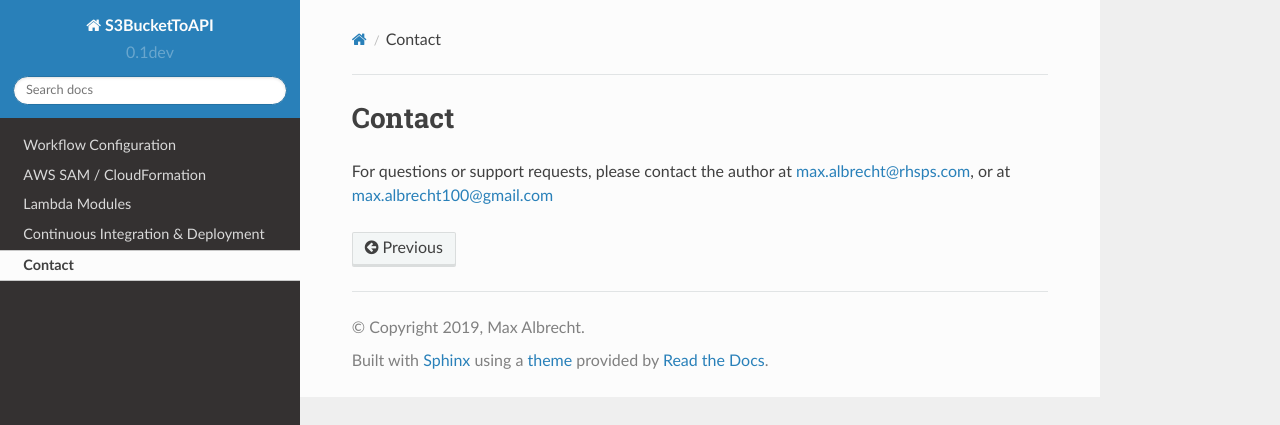
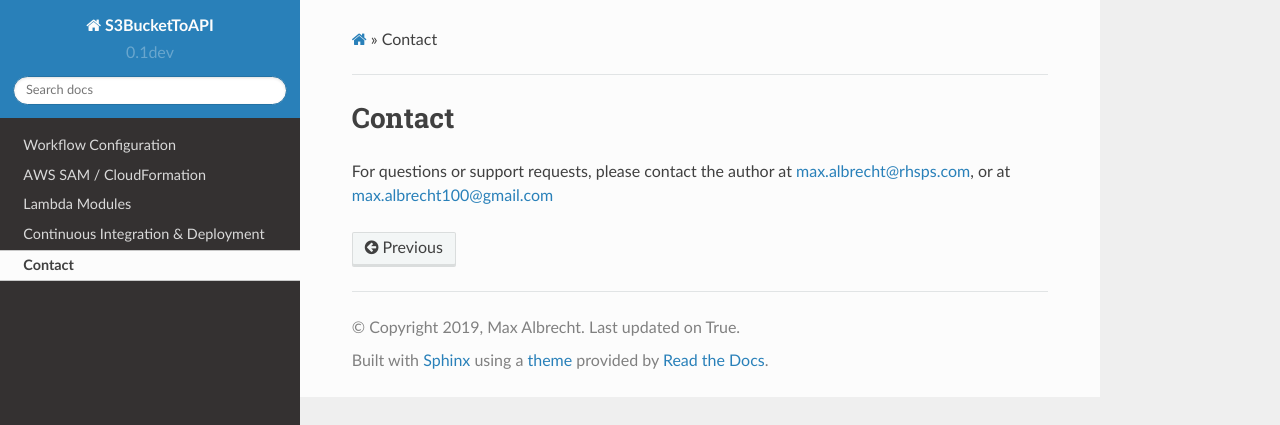
Before and after one commit to maxalbrecht/aws-sam-s3-bucket-trigger-api, a Sphinx documentation site: the page built from docs/source/contact.rst, in a window 1280 px wide. Shown: the top 425 px of the page. Built offline with Sphinx 7.4.7 and the Read the Docs theme 2.0.0, drawn with Linux system fonts in a browser that asks for light colours; the version number is read from the project's files by our own code.

Commit message:
edit docs options

```diff
--- /dev/null
+++ b/docs/source/_templates/breadcrumbs.html
@@ -0,0 +1,82 @@
+{# Support for Sphinx 1.3+ page_source_suffix, but don't break old builds. #}
+
+{% if page_source_suffix %}
+{% set suffix = page_source_suffix %}
+{% else %}
+{% set suffix = source_suffix %}
+{% endif %}
+
+{% if meta is defined and meta is not none %}
+{% set check_meta = True %}
+{% else %}
+{% set check_meta = False %}
+{% endif %}
+
+{% if check_meta and 'github_url' in meta %}
+{% set display_github = True %}
+{% endif %}
+
+{% if check_meta and 'bitbucket_url' in meta %}
+{% set display_bitbucket = True %}
+{% endif %}
+
+{% if check_meta and 'gitlab_url' in meta %}
+{% set display_gitlab = True %}
+{% endif %}
+
+<div role="navigation" aria-label="breadcrumbs navigation">
+
+  <ul class="wy-breadcrumbs">
+    {% block breadcrumbs %}
+      <li><a href="{{ pathto(master_doc) }}" class="icon icon-home"></a> &raquo;</li>
+        {% for doc in parents %}
+          <li><a href="{{ doc.link|e }}">{{ doc.title }}</a> &raquo;</li>
+        {% endfor %}
+      <li>{{ title }}</li>
+    {% endblock %}
+    {% block breadcrumbs_aside %}
+      <li class="wy-breadcrumbs-aside">
+        {% if hasdoc(pagename) %}
+            {% if display_github %}
+            {% if check_meta and 'github_url' in meta %}
+              <!-- User defined GitHub URL -->
+              <a href="{{ meta['github_url'] }}" class="fa fa-github"> {{ _('Edit on GitHub') }}</a>
+            {% else %}
+              <a href="https://{{ github_host|default("github.com") }}/{{ github_user }}/{{ github_repo }}/{{ theme_vcs_pageview_mode|default("blob") }}/{{ github_version }}{{ conf_py_path }}{{ pagename }}{{ suffix }}" class="fa fa-github"> {{ _('Edit on GitHub') }}</a>
+            {% endif %}
+          {% elif display_bitbucket %}
+            {% if check_meta and 'bitbucket_url' in meta %}
+              <!-- User defined Bitbucket URL -->
+              <a href="{{ meta['bitbucket_url'] }}" class="fa fa-bitbucket"> {{ _('Edit on Bitbucket') }}</a>
+            {% else %}
+              <a href="https://bitbucket.org/{{ bitbucket_user }}/{{ bitbucket_repo }}/src/{{ bitbucket_version}}{{ conf_py_path }}{{ pagename }}{{ suffix }}?mode={{ theme_vcs_pageview_mode|default("view") }}" class="fa fa-bitbucket"> {{ _('Edit on Bitbucket') }}</a>
+            {% endif %}
+          {% elif display_gitlab %}
+            {% if check_meta and 'gitlab_url' in meta %}
+              <!-- User defined GitLab URL -->
+              <a href="{{ meta['gitlab_url'] }}" class="fa fa-gitlab"> {{ _('Edit on GitLab') }}</a>
+            {% else %}
+              <a href="https://{{ gitlab_host|default("gitlab.com") }}/{{ gitlab_user }}/{{ gitlab_repo }}/{{ theme_vcs_pageview_mode|default("blob") }}/{{ gitlab_version }}{{ conf_py_path }}{{ pagename }}{{ suffix }}" class="fa fa-gitlab"> {{ _('Edit on GitLab') }}</a>
+            {% endif %}
+          {% elif show_source and source_url_prefix %}
+            <a href="{{ source_url_prefix }}{{ pagename }}{{ suffix }}">{{ _('View page source') }}</a>
+          {% elif show_source and has_source and sourcename %}
+            <a href="{{ pathto('_sources/' + sourcename, true)|e }}" rel="nofollow"> {{ _('View page source') }}</a>
+          {% endif %}
+        {% endif %}
+      </li>
+    {% endblock %}
+  </ul>
+
+  {% if (theme_prev_next_buttons_location == 'top' or theme_prev_next_buttons_location == 'both') and (next or prev) %}
+  <div class="rst-breadcrumbs-buttons" role="navigation" aria-label="breadcrumb navigation">
+      {% if next %}
+        <a href="{{ next.link|e }}" class="btn btn-neutral float-right" title="{{ next.title|striptags|e }}" accesskey="n">{{ _('Next') }} <span class="fa fa-arrow-circle-right"></span></a>
+      {% endif %}
+      {% if prev %}
+        <a href="{{ prev.link|e }}" class="btn btn-neutral float-left" title="{{ prev.title|striptags|e }}" accesskey="p"><span class="fa fa-arrow-circle-left"></span> {{ _('Previous') }}</a>
+      {% endif %}
+  </div>
+  {% endif %}
+  <hr/>
+</div>
--- a/docs/source/conf.py
+++ b/docs/source/conf.py
@@ -106,3 +106,8 @@
 
 # Disable source link
 html_show_sourcelink = False
+html_context = {
+"display_github": False, # Add 'Edit on Github' link instead of 'View page source'
+"last_updated": True,
+"commit": False,
+}
```
